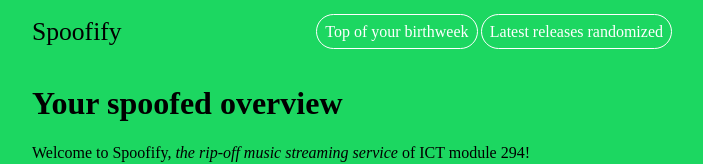
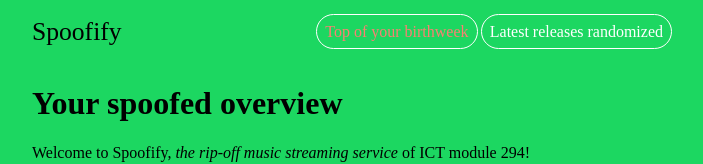
Before and after one commit to zlict/m294-254498, a plain HTML site: page 1-2-spoofify/index.html in a window 1280 px wide. In both pictures the pointer is over the link "Top of your birthweek". Shown: the top 164 px of the page, without its empty margins (288-991 px from the left). Drawn offline with Linux system fonts and the light colour scheme.

Commit message:
chore: add hover to 1.2

```diff
--- a/1-2-spoofify/index.html
+++ b/1-2-spoofify/index.html
@@ -48,6 +48,10 @@
                         border: 1px solid var(--color-white);
                         padding: 0.5em;
                         border-radius: 2em;
+
+                        &:hover {
+                            color: salmon;
+                        }
                     }
                 }
             }
```
